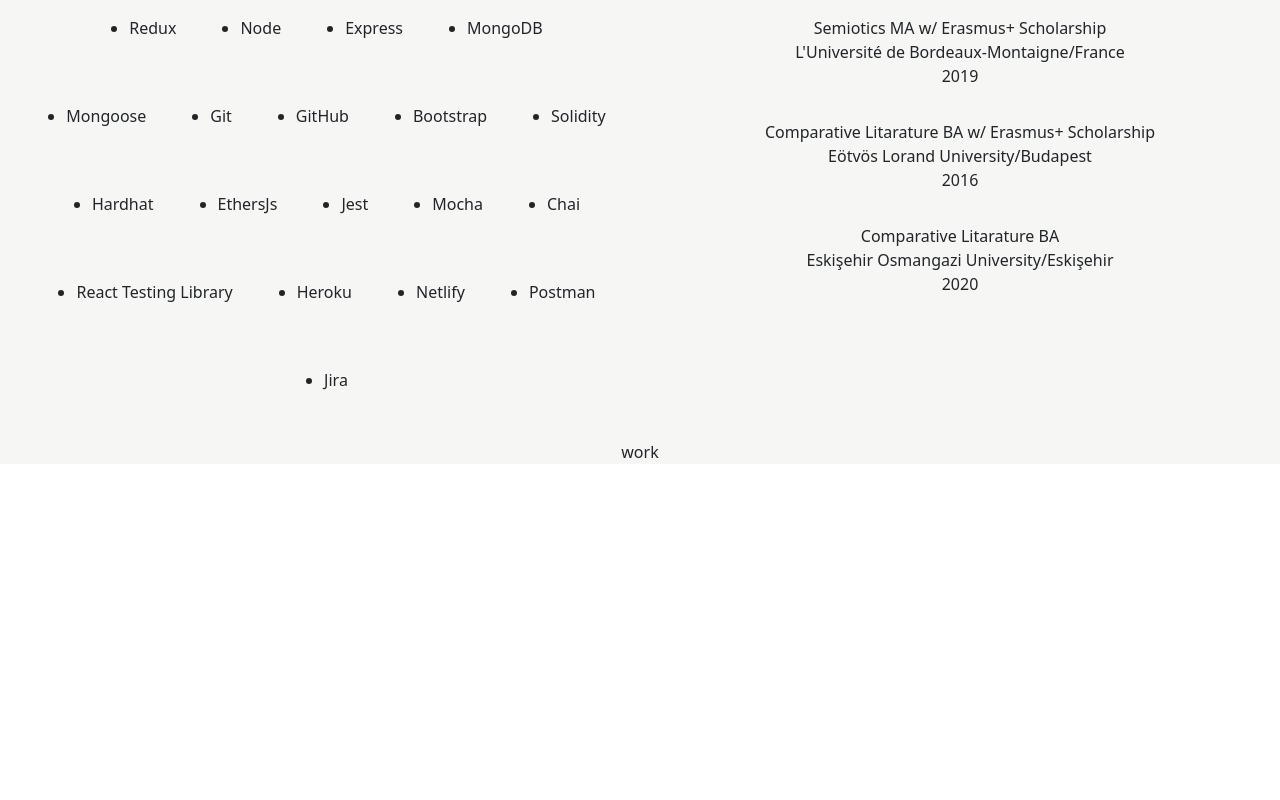
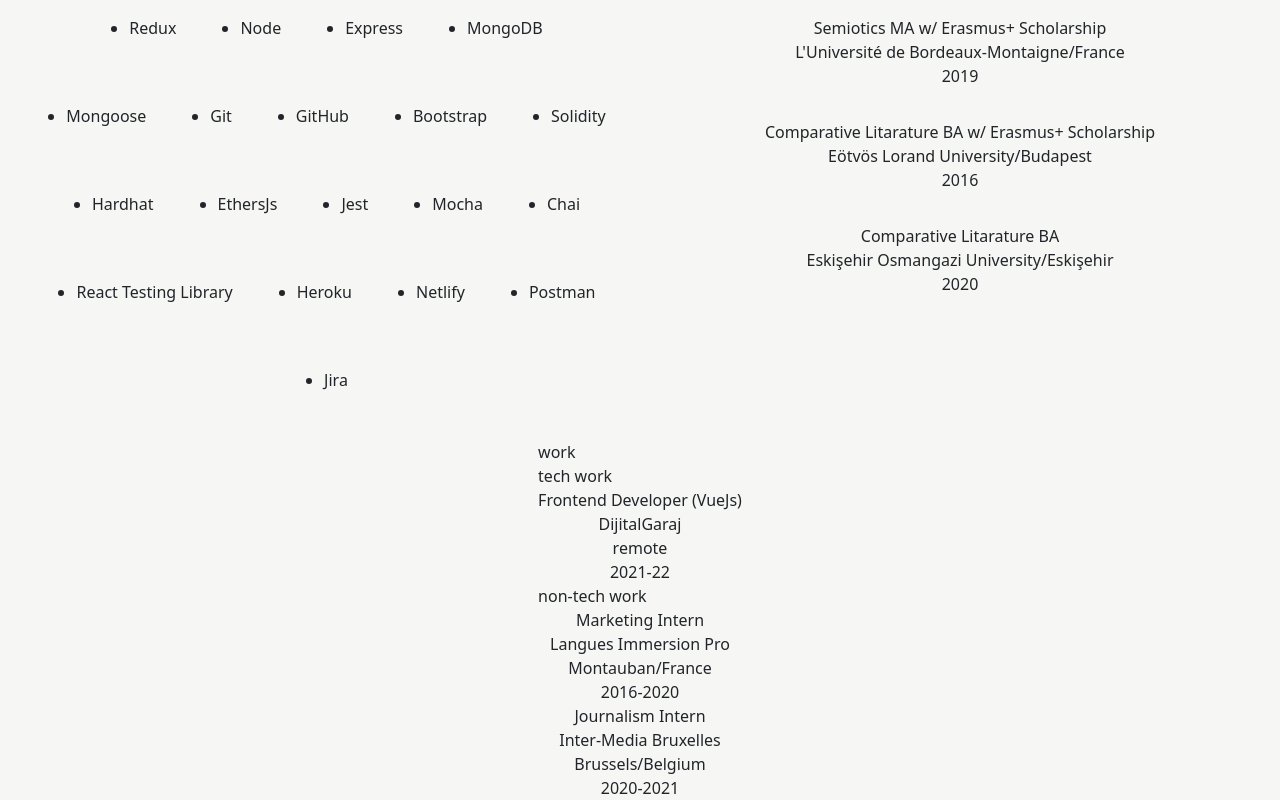
Before and after one commit to muratcan-yuksel/portfolio, a React (Create React App) app: page / in a window 1280 px wide. Shown: the part 2072-2872 px from the top of the page. Before the commit the page ends 2536 px from the top, so only its background shows below. Built offline with nearby package versions, Linux system fonts and the light colour scheme.

Commit message:
adding work

```diff
--- a/src/components/about/About.js
+++ b/src/components/about/About.js
@@ -49,6 +49,31 @@
       year: "2020",
     },
   ];
+
+  const work = {
+    techWork: [
+      {
+        name: "Frontend Developer (VueJs)",
+        company: "DijitalGaraj",
+        location: "remote",
+        year: "2021-22",
+      },
+    ],
+    nonTechWork: [
+      {
+        name: "Marketing Intern",
+        company: "Langues Immersion Pro",
+        location: "Montauban/France",
+        year: "2016-2020",
+      },
+      {
+        name: "Journalism Intern",
+        company: "Inter-Media Bruxelles",
+        location: "Brussels/Belgium",
+        year: "2020-2021",
+      },
+    ],
+  };
   return (
     <div id="aboutComponent">
       <div className="aboutWrapper d-flex flex-column-reverse flex-md-column">
@@ -82,7 +107,41 @@
           </div>
         </div>
         <div className="below d-flex justify-content-center">
-          <div className="work">work</div>
+          <div className="work">
+            work
+            <div className="techWork">
+              tech work
+              {work.techWork.map((e, index) => {
+                return (
+                  <div
+                    key={index}
+                    className="workItem d-flex flex-column align-items-center"
+                  >
+                    <div className="workTitle">{e.name}</div>
+                    <div className="workCompany">{e.company}</div>
+                    <div className="workLocation">{e.location}</div>
+                    <div className="workYear">{e.year}</div>
+                  </div>
+                );
+              })}
+            </div>
+            <div className="nonTectWork">
+              non-tech work
+              {work.nonTechWork.map((e, index) => {
+                return (
+                  <div
+                    key={index}
+                    className="workItem d-flex flex-column align-items-center"
+                  >
+                    <div className="workTitle">{e.name}</div>
+                    <div className="workCompany">{e.company}</div>
+                    <div className="workLocation">{e.location}</div>
+                    <div className="workYear">{e.year}</div>
+                  </div>
+                );
+              })}
+            </div>
+          </div>
         </div>
       </div>
     </div>
```
